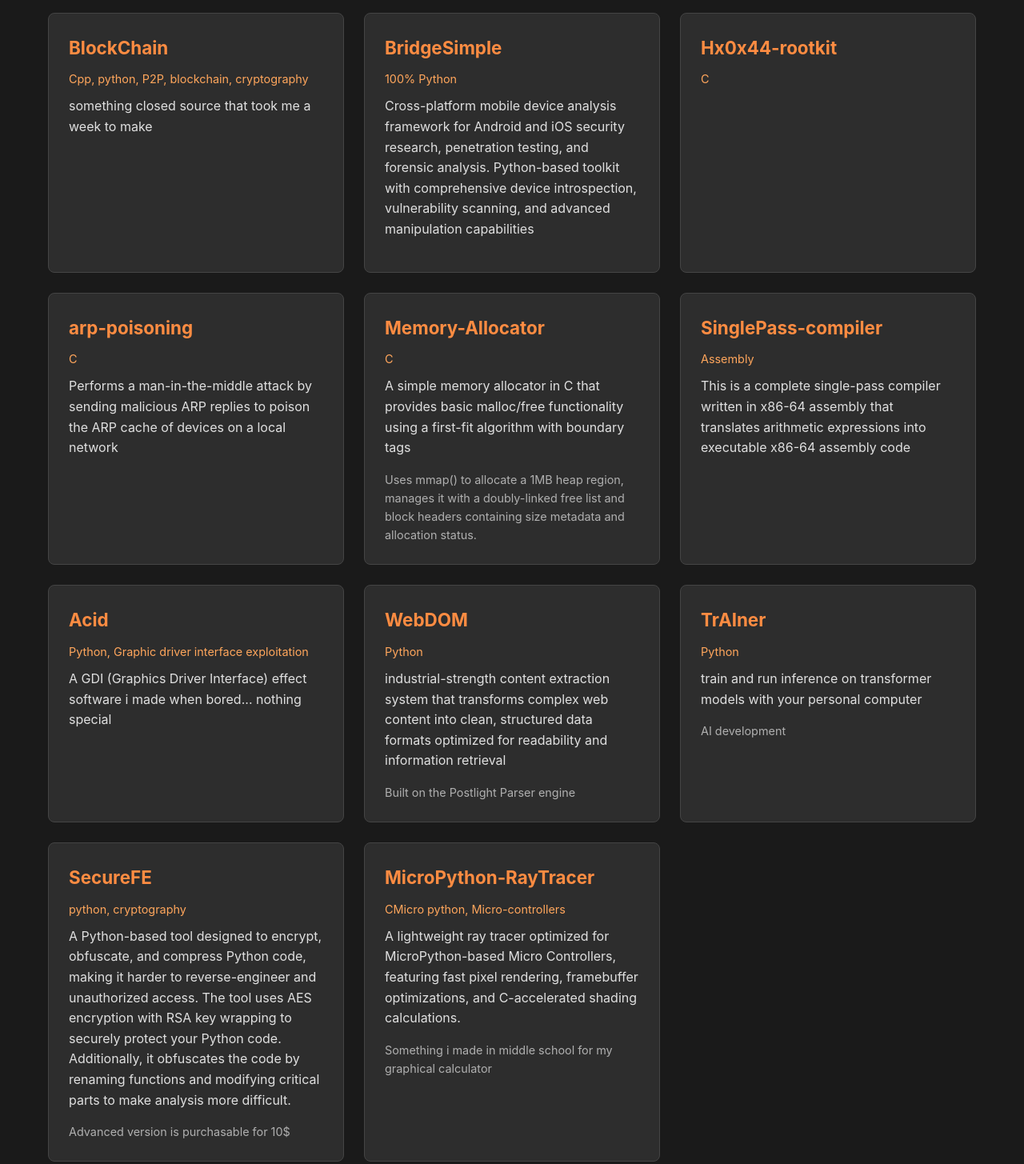
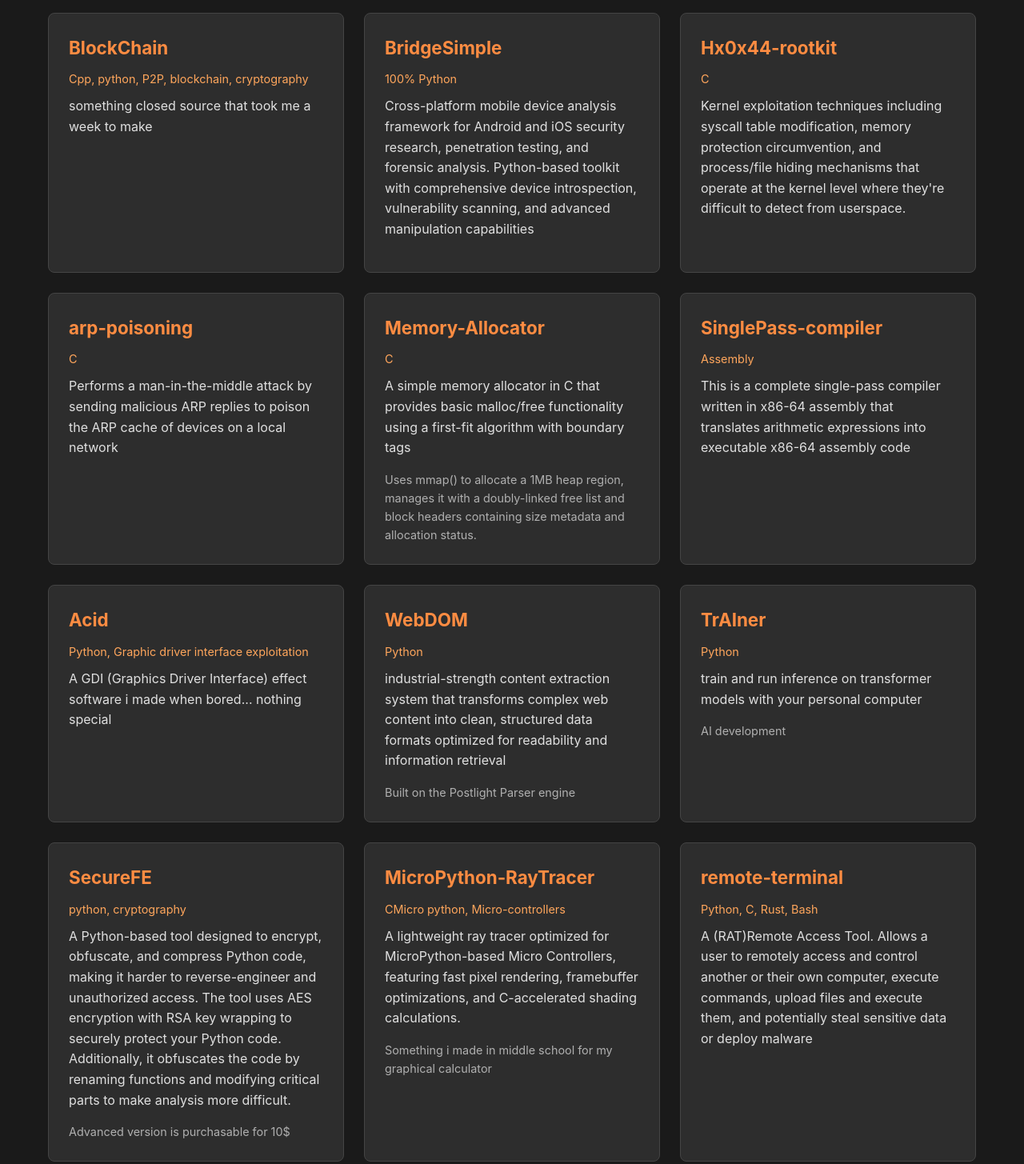
Before and after one commit to CPScript/cpscript.github.io, a plain HTML site: page docs/index.html in a window 1280 px wide. Shown: the part 3720-5175 px from the top of the page at 80% size. Drawn offline with Linux system fonts and the light colour scheme.

Commit message:
Update index.html

```diff
--- a/docs/index.html
+++ b/docs/index.html
@@ -468,7 +468,7 @@
                 <div class="project-card">
                     <h3 class="project-title">Hx0x44-rootkit</h3>
                     <p class="project-tech">C</p>
-                    <p class="project-description"></p>
+                    <p class="project-description">Kernel exploitation techniques including syscall table modification, memory protection circumvention, and process/file hiding mechanisms that operate at the kernel level where they're difficult to detect from userspace.</p>
                     <p class="project-stats"></p>
                 </div>
 
@@ -527,6 +527,13 @@
                     <p class="project-description">A lightweight ray tracer optimized for MicroPython-based Micro Controllers, featuring fast pixel rendering, framebuffer optimizations, and C-accelerated shading calculations.</p>
                     <p class="project-stats">Something i made in middle school for my graphical calculator</p>
                 </div>
+
+                <div class="project-card">
+                    <h3 class="project-title">remote-terminal</h3>
+                    <p class="project-tech">Python, C, Rust, Bash</p>
+                    <p class="project-description">A (RAT)Remote Access Tool. Allows a user to remotely access and control another or their own computer, execute commands, upload files and execute them, and potentially steal sensitive data or deploy malware</p>
+                    <p class="project-stats"></p>
+                </div>
             </div>
         </div>
     </section>
```
